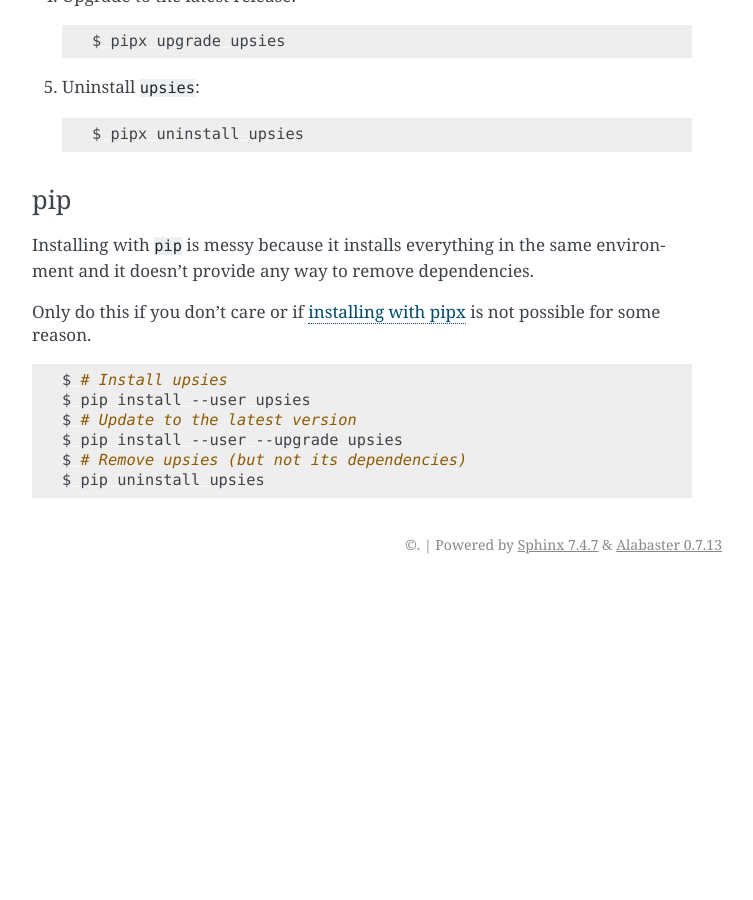
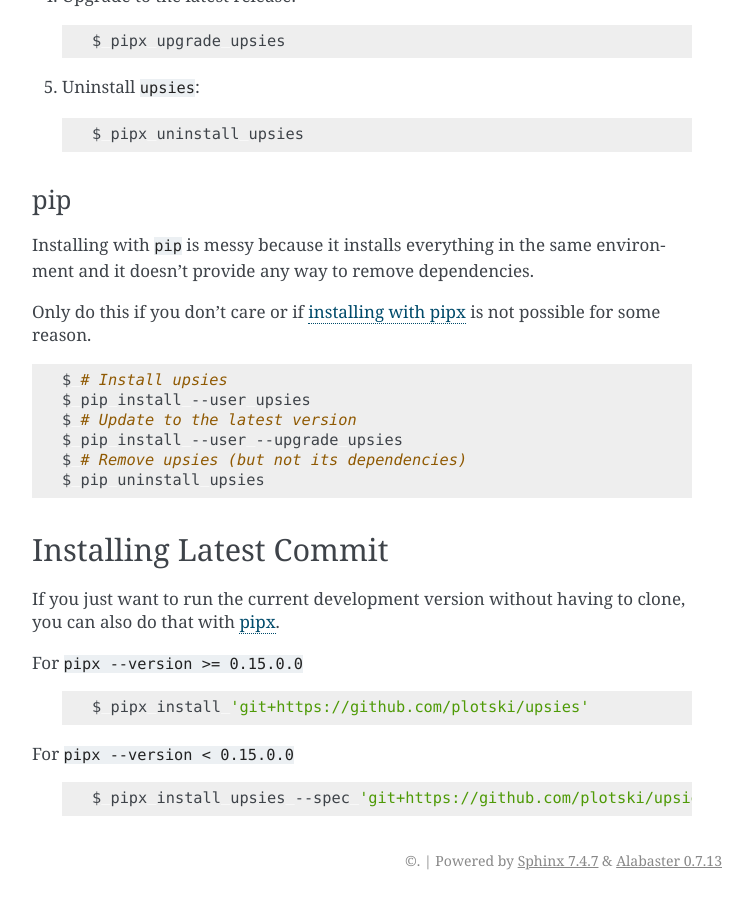
Before and after one commit to plotski/upsies, a Sphinx documentation site: the page built from docs/installation.rst, in a window 1280 px wide and 900 px high, scrolled down 1064 px. Shown: the whole window, without its empty margins (388-1141 px from the left). Built offline with Sphinx 7.4.7, drawn with Linux system fonts in a browser that asks for light colours; before the commit the page ends 1648 px from its top, so only the background shows below that; some of the changed text lies outside the part shown.

Commit message:
Document how to install from VCS

```diff
--- a/docs/installation.rst
+++ b/docs/installation.rst
@@ -17,8 +17,8 @@ Dependencies
 * `mediainfo <https://mediaarea.net/en/MediaInfo>`_
 * `ffmpeg and ffprobe <https://ffmpeg.org/>`_
 
-Installing
-----------
+Installing Current Release
+--------------------------
 
 :ref:`pipx <installing/pipx>` is the recommended installation tool. It creates a
 separate virtual environment for each installed Python package that contains all
@@ -85,3 +85,19 @@ Only do this if you don't care or if :ref:`installing with pipx
    $ pip install --user --upgrade upsies
    $ # Remove upsies (but not its dependencies)
    $ pip uninstall upsies
+
+Installing Latest Commit
+------------------------
+
+If you just want to run the current development version without having to clone,
+you can also do that with `pipx`_.
+
+For ``pipx --version >= 0.15.0.0``
+    .. code:: sh
+
+       $ pipx install 'git+https://github.com/plotski/upsies'
+
+For ``pipx --version < 0.15.0.0``
+    .. code:: sh
+
+       $ pipx install upsies --spec 'git+https://github.com/plotski/upsies.git#egg=upsies'
```
